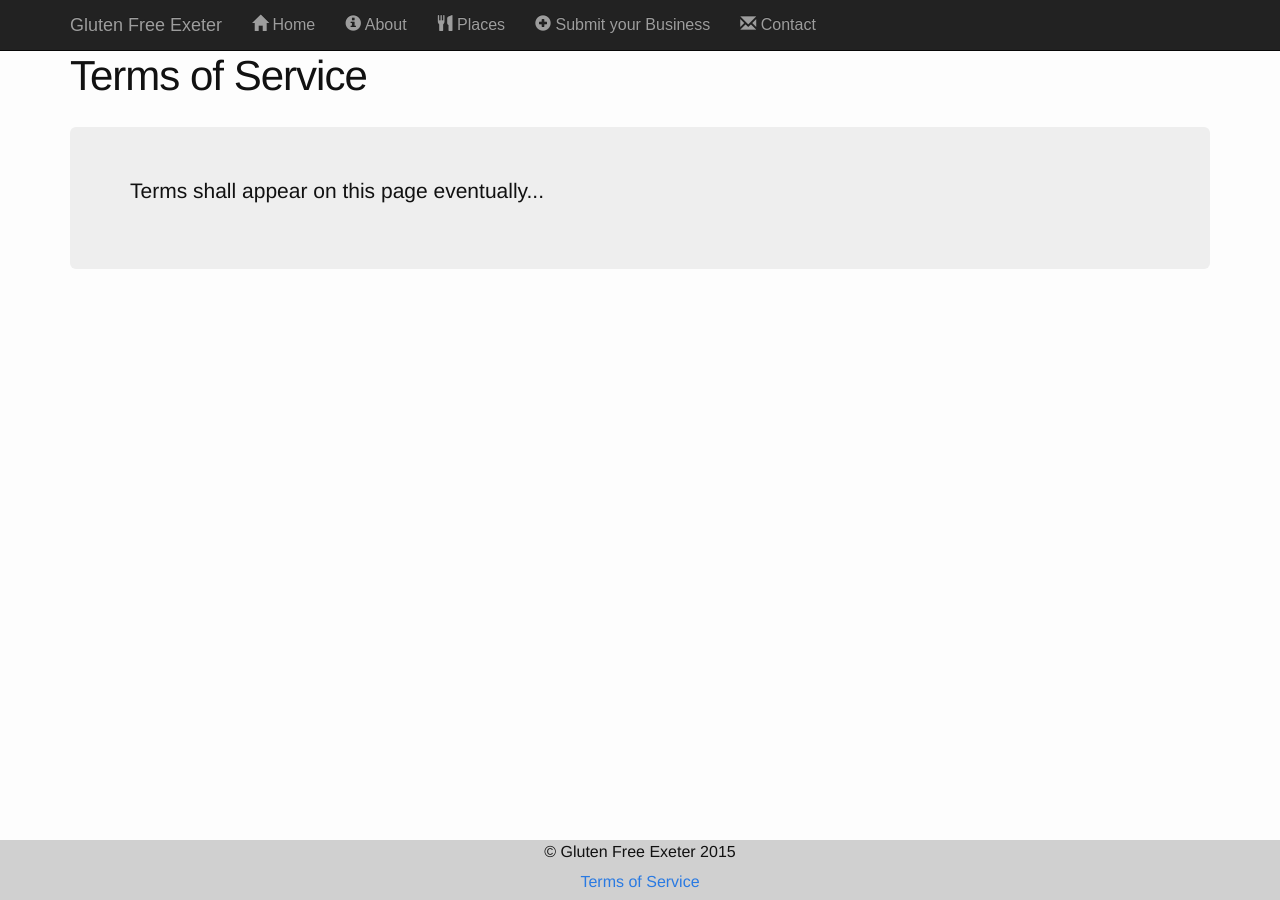
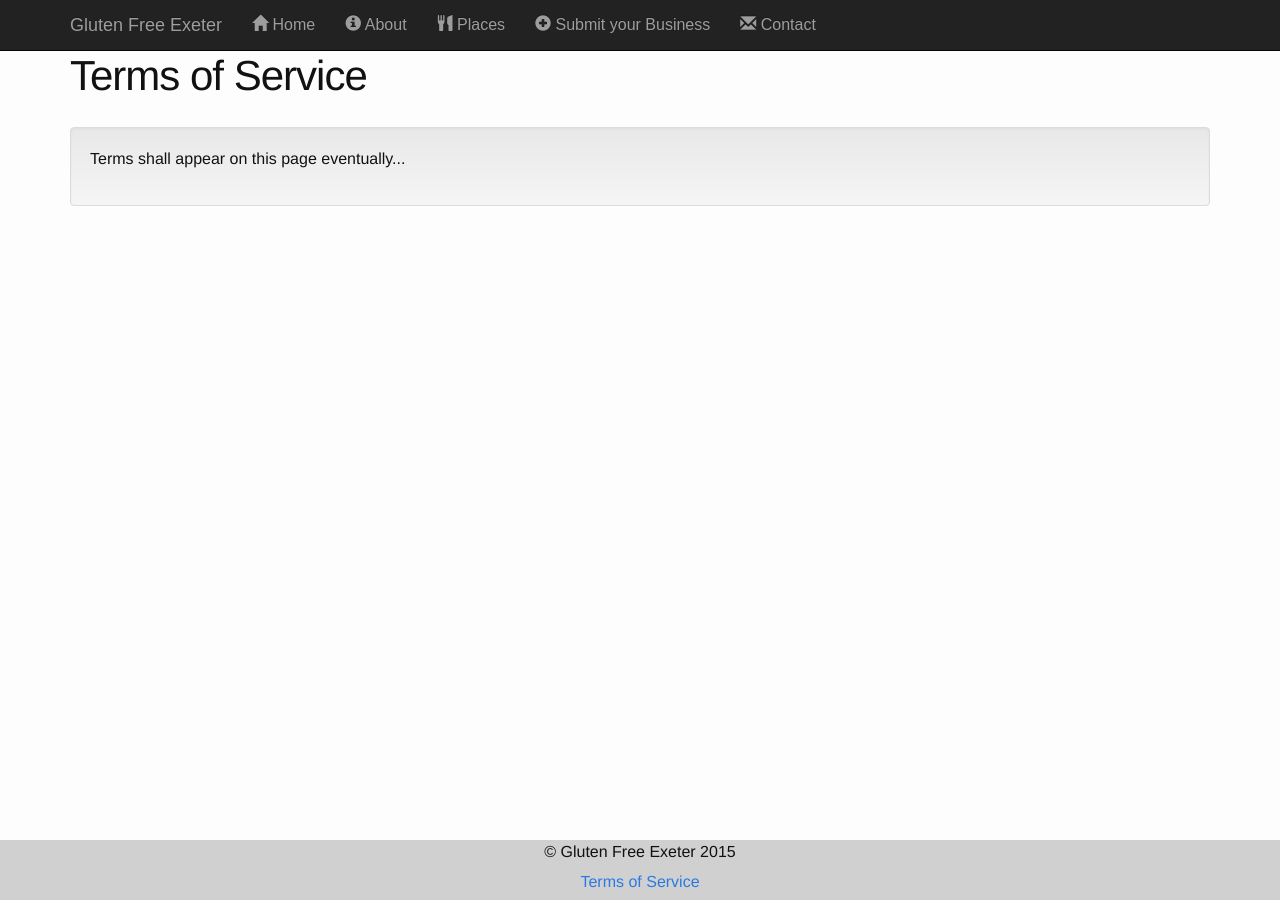
Before and after one commit to Dansmithyy/gfexe, a Jekyll site: the page built from tos.html, in a window 1280 px wide. Built offline with Jekyll 4.4.1, drawn with Linux system fonts in a browser that asks for light colours; nearby versions of some CDN libraries.

Commit message:
Changed terms of service from jumbotron to a well

```diff
--- a/tos.html
+++ b/tos.html
@@ -4,6 +4,7 @@ title: Terms of Service
 permalink: /terms/
 ---
 
-<div class="jumbotron">
-  <p>Terms shall appear on this page eventually...</p>
+<div class="well">
+  <p>Terms shall appear on this page eventually...
+ </p>
 </div>
```
Also changed, not shown: css/main.scss (line endings or trailing spaces).
